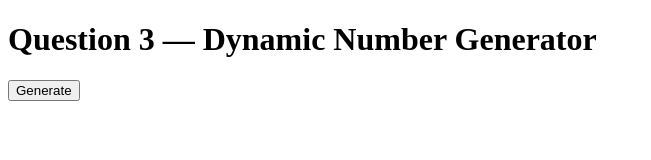
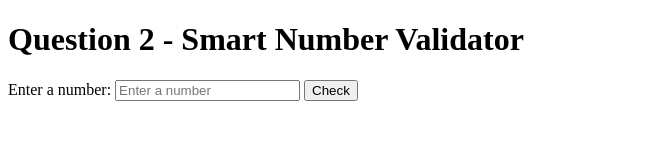
Before and after one commit to tanyeongshen123-creator/bic21203-lab4a-javascript, a plain HTML site: page Q3/index.html in a window 1280 px wide. Shown: the whole page, without its empty margins (0-651 px from the left). Drawn offline with Linux system fonts and the light colour scheme.

Commit message:
Update index.html for Smart Number Validator

```diff
--- a/Q3/index.html
+++ b/Q3/index.html
@@ -2,16 +2,14 @@
 <html lang="en">
 <head>
   <meta charset="UTF-8">
-  <meta name="viewport" content="width=device-width, initial-scale=1.0">
-  <title>Lab 4a - Question 3: Dynamic Number Generator</title>
-  <link rel="stylesheet" href="style.css">
+  <title>Question 2 - Smart Number Validator</title>
   <script src="script.js" defer></script>
 </head>
 <body>
-  <main class="container">
-    <h1>Question 3 — Dynamic Number Generator</h1>
-    <button id="generateBtn" type="button">Generate</button>
-    <ol id="numberList" aria-live="polite"></ol>
-  </main>
+  <h1>Question 2 - Smart Number Validator</h1>
+  <label for="userInput">Enter a number:</label>
+  <input type="text" id="userInput" placeholder="Enter a number">
+  <button id="checkBtn" type="button">Check</button>
+  <p id="result" role="status" aria-live="polite"></p>
 </body>
 </html>
```
